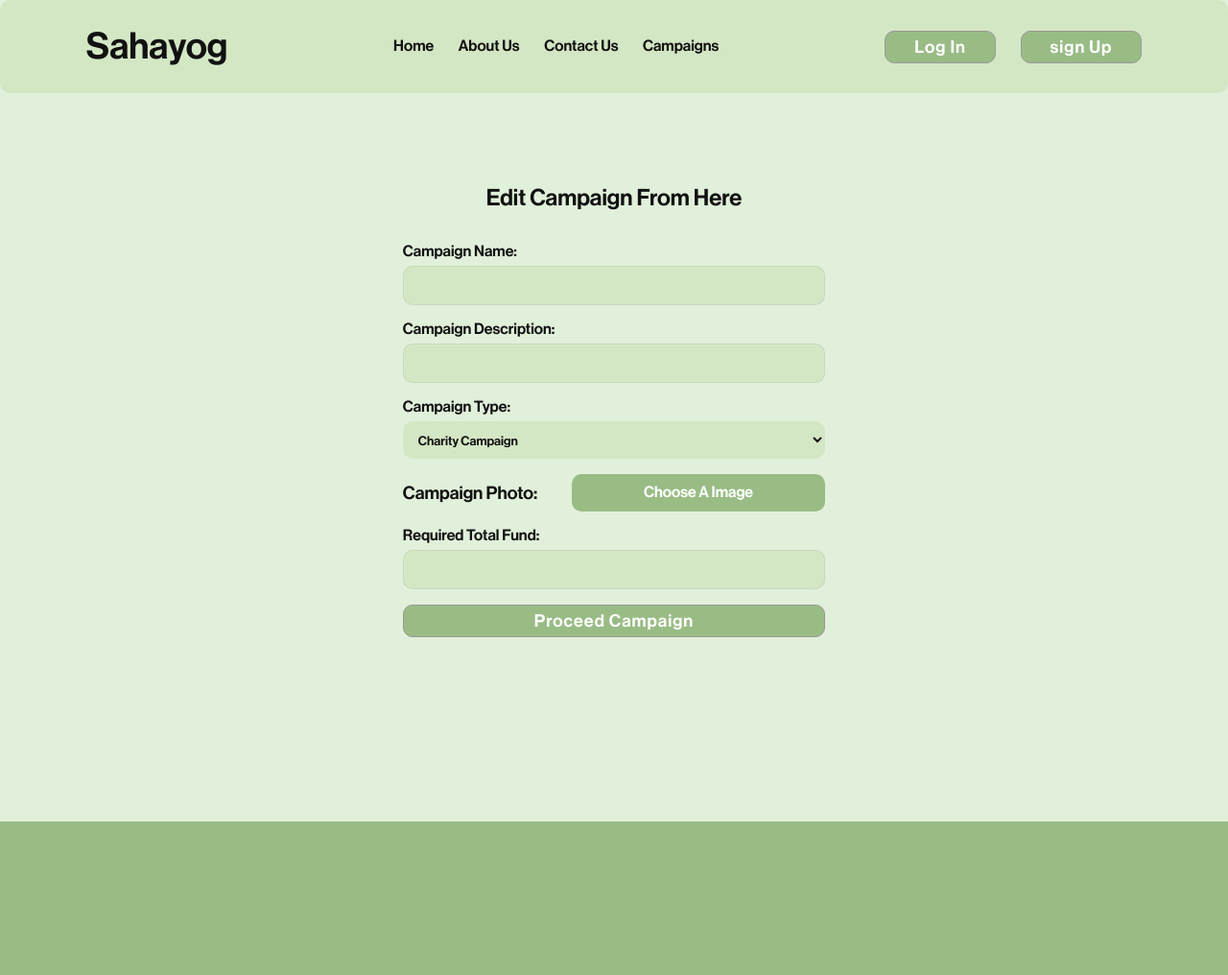
After one commit to SaugatEDITH/sahayog, a Django app: page /campaignstatus/editCampaign/ in a window 1280 px wide. The commit adds this page. Shown: the whole page at 96% size. Run offline with Django 4.2, Linux system fonts and the light colour scheme; some libraries are stand-ins or nearby versions.

Commit message:
edit page added

```diff
--- a/fundapp/urls.py
+++ b/fundapp/urls.py
@@ -16,7 +16,7 @@ urlpatterns = [
     path('campaign/<str:slug>/', views.campaigndetails,name='campaindetails'),
     path('campaignstatus/', views.campaignstatus,name='campainstatus'),
     path('campaignstatus/fundclaiming/', views.fundclaiming,name='claim-fund'),
-
+    path('campaignstatus/editCampaign/', views.editCampaign,name='editCampaign'),
     path('campaignstatus/deleteCampaign/<int:post_id>', views.deleteCampaign, name='deleteCampaign'),
     # path('<str:hawa>/',views.hawa,name='404'),
 ]+ static(settings.MEDIA_URL, document_root=settings.MEDIA_ROOT)
--- a/fundapp/views.py
+++ b/fundapp/views.py
@@ -172,6 +172,9 @@ def deleteCampaign(request,post_id):
         return redirect('/')
     except AllFund.DoesNotExist:
         return HttpResponseNotFound("Post not found.")
+#editCampaign
+def editCampaign(request):
+    return render(request, 'editCampaign.html')
 
 # def hawa(request,hawa):
 #     return render(request, 'case_no_404.html')
--- a/templates/campaignStatus.html
+++ b/templates/campaignStatus.html
@@ -55,6 +55,6 @@ document.getElementById("claim").onclick = function() {
     location.href="/campaignstatus/fundclaiming/"
 }
 document.getElementById("edit").onclick = function() {
-    location.href="/startfund"
+    location.href="/campaignstatus/editCampaign"
 }
 {% endblock script %}
--- /dev/null
+++ b/templates/editCampaign.html
@@ -0,0 +1,58 @@
+{% extends "base.html" %}
+{% block stylesheet %}
+<link rel="stylesheet" href="/static/css/startfund.css">
+{% endblock stylesheet %}
+
+{% block content %}
+<div id="main">
+
+    <form action="" method="post" enctype="multipart/form-data">
+        {% csrf_token %}
+        <h2 class="campaign-start">Edit Campaign from here</h2>
+        <label for="">
+            campaign name:
+            <input type="text" placeholder="" name="title">
+        </label>
+        <label for="">
+            campaign description:
+            <input type="text" placeholder="" name="description">
+        </label>
+        <label for="">
+            campaign type:
+            <select name="campaignType" id="">
+                <option value="charityCampaign">Charity Campaign</option>
+                <option value="personalCampaign">Personal Campaign</option>
+                <option value="naturalDisaster">Natural Disaster</option>
+                <option value="others">Others</option>
+            </select>
+        </label>
+
+        <div class="photo-div">
+            <h3>Campaign Photo:</h3>
+            <span class="photo-wrap">Choose a Image</span>
+            <input type="file" class="input" name="image">
+        </div>
+
+        <label for="">
+            required total fund:
+            <input type="text" placeholder="" name="requiredFund">
+        </label>
+        <input type="submit" value="Proceed Campaign" class="startfund">
+    </form>
+</div>
+
+<div id="footer">
+
+</div>
+{% endblock content %}
+
+
+
+
+
+{% block script %}
+document.querySelector(".photo-wrap").addEventListener("click", function () {
+    document.querySelector(".input").click();
+    // alert("Hello")
+})
+{% endblock script %}
```
Also changed, not shown: db.sqlite3.
